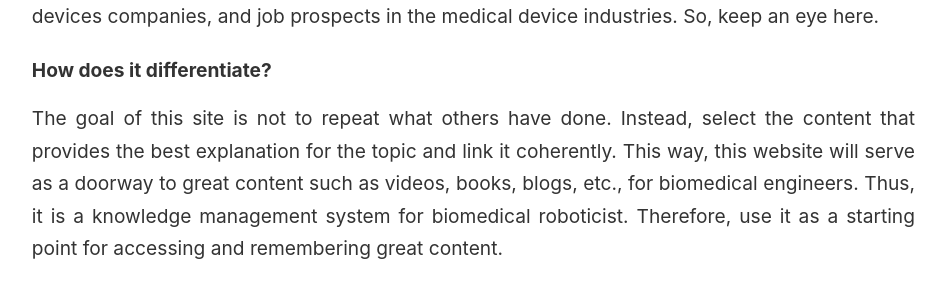
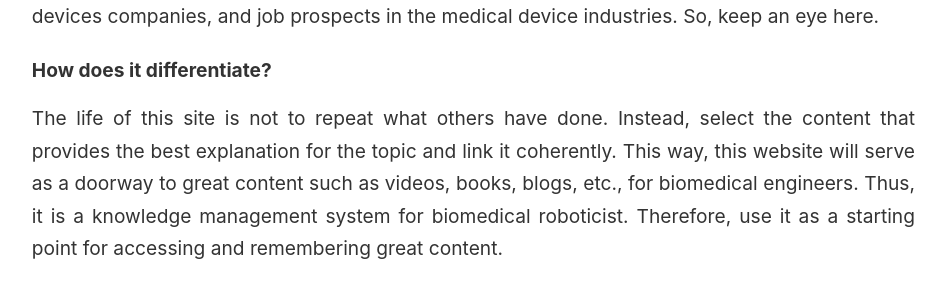
Before and after one commit to ajaygunalan/biomedrobo, a Jekyll site: the page built from _pages/index.md, in a window 1280 px wide. Shown: the part 310-603 px from the top of the page, without its empty margins (45-991 px from the left). Built offline with Jekyll 4.4.1, drawn with Linux system fonts in a browser that asks for light colours.

```diff
--- a/_pages/index.md
+++ b/_pages/index.md
@@ -14,7 +14,7 @@ This website aims to help biomedical roboticist as a content aggregator. In the
 
 
 #### How does it differentiate?
-The goal of this site is not to repeat what others have done. Instead, select the content that provides the best explanation for the topic and link it coherently. This way, this website will serve as a doorway to great content such as videos, books, blogs, etc., for biomedical engineers. Thus, it is a knowledge management system for biomedical roboticist. Therefore, use it as a starting point for accessing and remembering great content.
+The life of this site is not to repeat what others have done. Instead, select the content that provides the best explanation for the topic and link it coherently. This way, this website will serve as a doorway to great content such as videos, books, blogs, etc., for biomedical engineers. Thus, it is a knowledge management system for biomedical roboticist. Therefore, use it as a starting point for accessing and remembering great content.
 
 #### How to use this website?
 You can travel to a particular topic by clicking on it. You can find all the topics on the [[content]] page. Kindly note that the link will appear if something has been published on that topic. Suppose you like what we do and want to be a part of this initiative. Then, kindly mail us at [admin at biomedrobo dot com](mailto:admin%20at%20biomedrobo%20dot%20com).
```
Also changed, not shown: _notes/signal-processing/speckle.md (renamed from _notes/OCTNoise.md, +8 -1 lines), _pages/content.md (+6 -2 lines), _notes/engineering-mathematics.md (renamed from _notes/Engineering Mathematics.md), _notes/sensors/resistive-sensors.md (renamed from _notes/Resistive Sensors.md).
